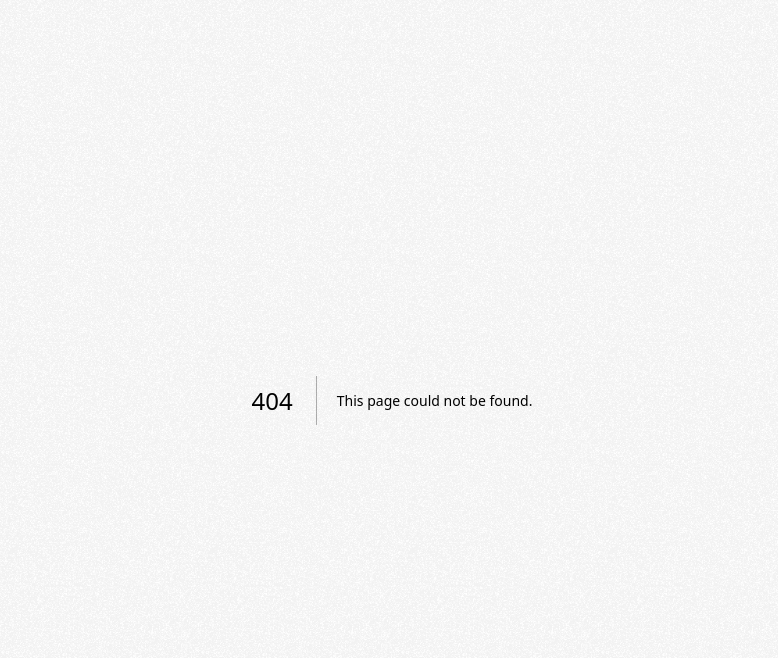
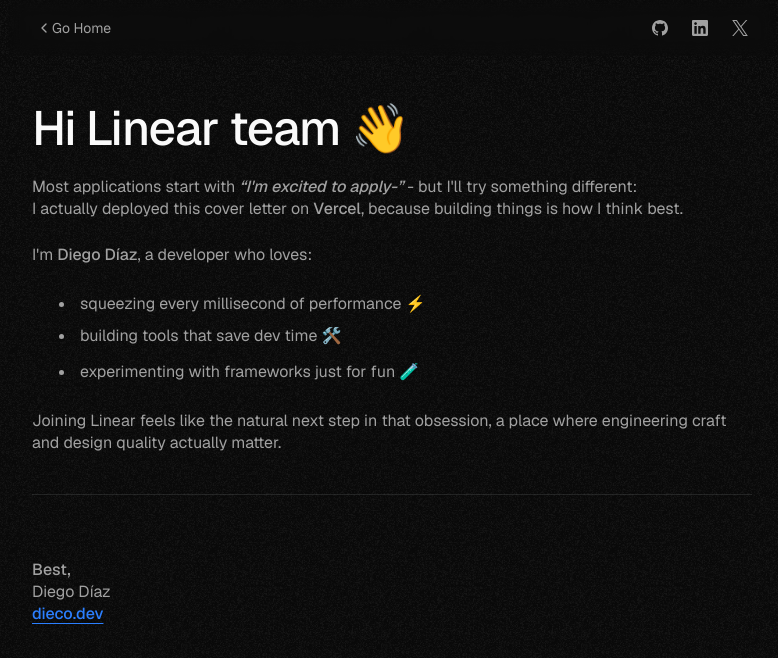
Before and after one commit to diecodev/diecodev, a Next.js app: page /n/linear in a window 1280 px wide. Before the commit this address had no page. Shown: the top 658 px of the page, without its empty margins (248-1026 px from the left). Built offline with nearby package versions, Linux system fonts and the light colour scheme.

Commit message:
feat: ✨ add cover letter for Linear application

```diff
--- /dev/null
+++ b/app/n/linear/page.mdx
@@ -0,0 +1,26 @@
+export const metadata = {
+  title: "Cover Letter - Diego Díaz",
+  description: "Application to Linear. A creative twist: I deployed my cover letter directly on Vercel.",
+  date: "2025-09-17",
+  tag: ["Application", "Vercel", "Cover Letter"],
+}
+
+# Hi Linear team 👋
+
+Most applications start with *“I'm excited to apply-”* - but I'll try something different:
+I actually deployed this cover letter on **Vercel**, because building things is how I think best.
+
+I'm **Diego Díaz**, a developer who loves:
+
+- squeezing every millisecond of performance ⚡
+- building tools that save dev time 🛠️
+- experimenting with frameworks just for fun 🧪
+
+Joining Linear feels like the natural next step in that obsession, a place where engineering craft and design quality actually matter.
+
+---
+<p>
+  **Best,**
+  Diego Díaz
+  [dieco.dev](/)
+</p>
```
